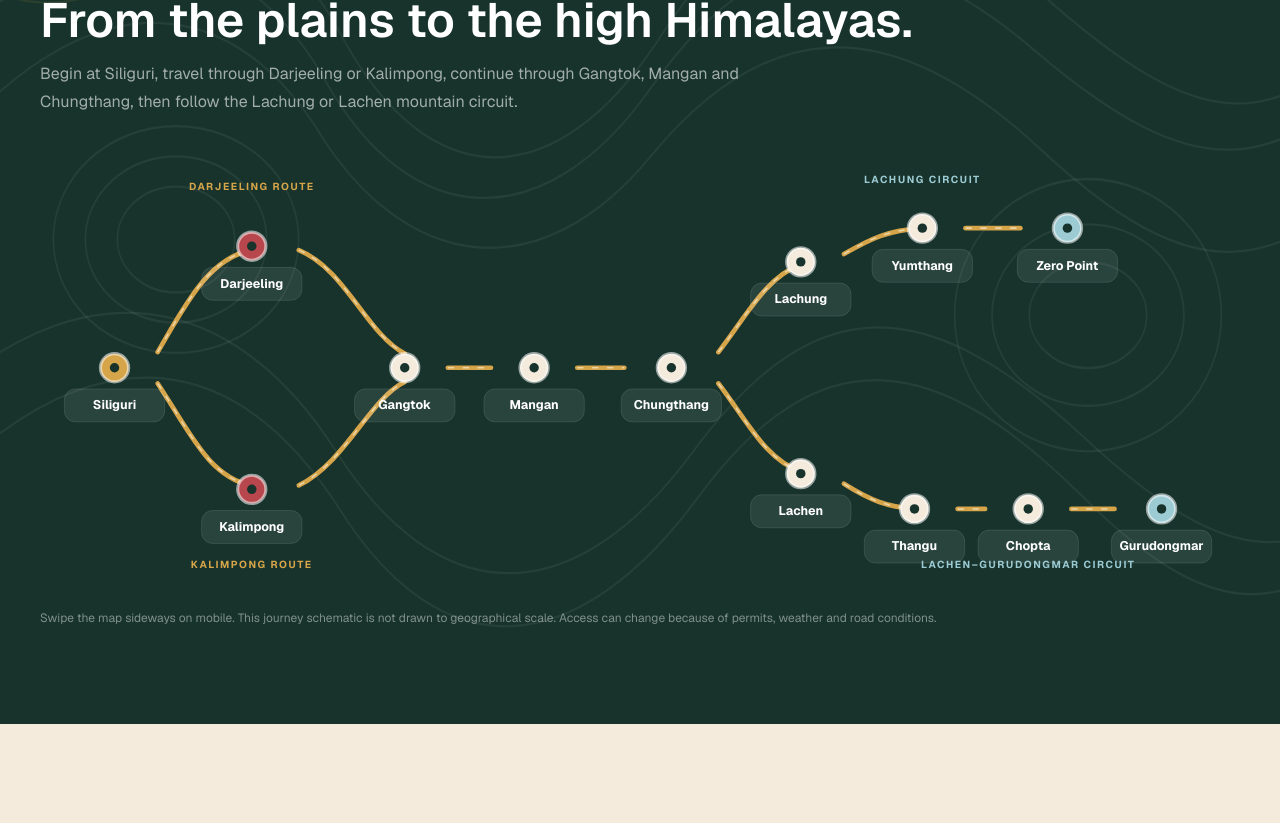
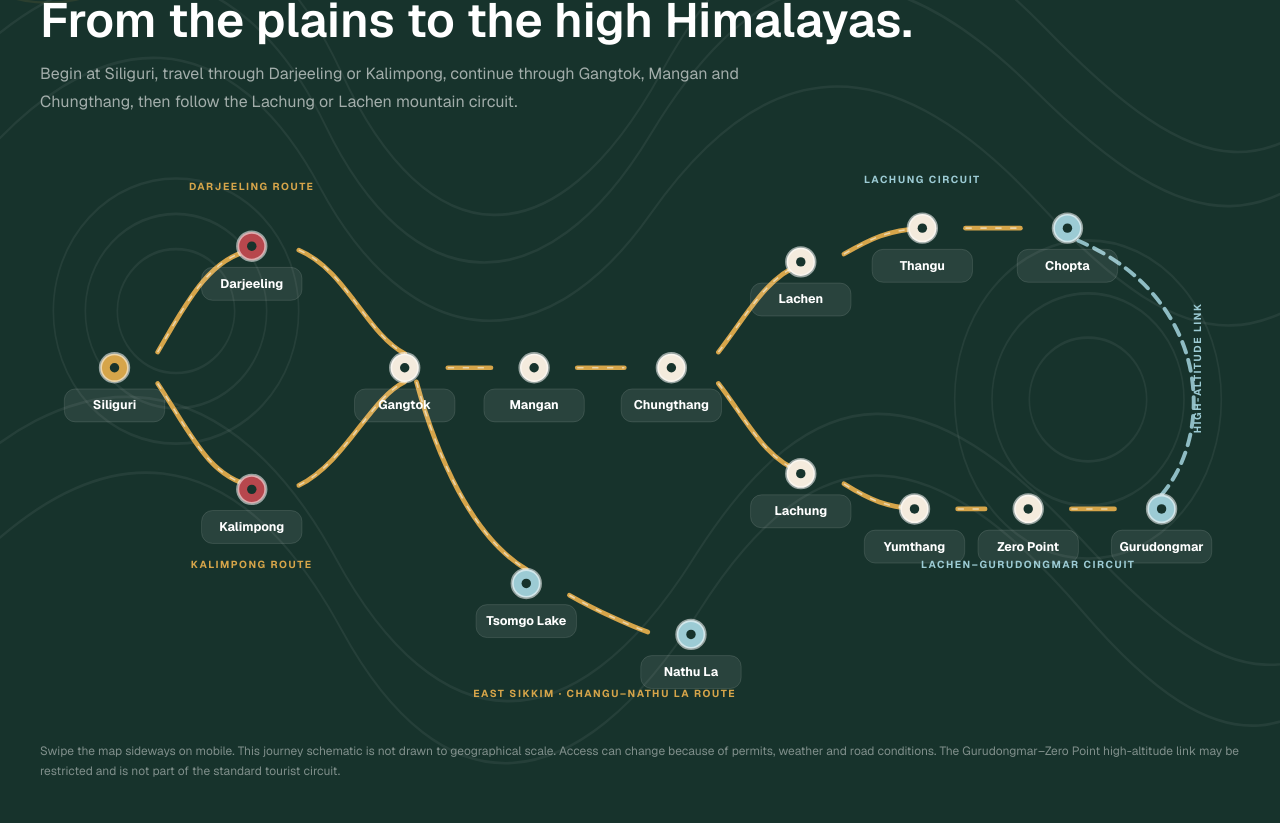
Before and after one commit to slsignals027/kalimpong-movie-hall, a Next.js app: page /tourism in a window 1280 px wide. Shown: the part 1737-2560 px from the top of the page. Built offline with nearby package versions, Linux system fonts and the light colour scheme; a web font is replaced by a local one.

Commit message:
Extend Sikkim tourism route map

```diff
--- a/app/(public)/tourism/page.tsx
+++ b/app/(public)/tourism/page.tsx
@@ -284,13 +284,15 @@ function JourneyMap() {
     { name: "Gangtok", x: 465, y: 270, kind: "main" },
     { name: "Mangan", x: 630, y: 270, kind: "main" },
     { name: "Chungthang", x: 805, y: 270, kind: "main" },
-    { name: "Lachung", x: 970, y: 135, kind: "north" },
-    { name: "Yumthang", x: 1125, y: 92, kind: "north" },
-    { name: "Zero Point", x: 1310, y: 92, kind: "destination" },
-    { name: "Lachen", x: 970, y: 405, kind: "north" },
-    { name: "Thangu", x: 1115, y: 450, kind: "north" },
-    { name: "Chopta", x: 1260, y: 450, kind: "north" },
+    { name: "Lachen", x: 970, y: 135, kind: "north" },
+    { name: "Thangu", x: 1125, y: 92, kind: "north" },
+    { name: "Chopta", x: 1310, y: 92, kind: "destination" },
+    { name: "Lachung", x: 970, y: 405, kind: "north" },
+    { name: "Yumthang", x: 1115, y: 450, kind: "north" },
+    { name: "Zero Point", x: 1260, y: 450, kind: "north" },
     { name: "Gurudongmar", x: 1430, y: 450, kind: "destination" },
+    { name: "Tsomgo Lake", x: 620, y: 545, kind: "destination" },
+    { name: "Nathu La", x: 830, y: 610, kind: "destination" },
   ];
 
   const paths = [
@@ -307,7 +309,12 @@ function JourneyMap() {
     "M1025 418C1060 440 1080 447 1115 450",
     "M1170 450H1205",
     "M1315 450H1370",
+    "M480 288C505 380 550 485 620 527",
+    "M675 560C710 580 755 600 775 607",
   ];
+
+  const highAltitudeLink =
+    "M1430 432C1500 350 1490 180 1324 108";
 
   const nodeColour = (kind: string) => {
     if (kind === "start") return "#d6a54a";
@@ -319,10 +326,10 @@ function JourneyMap() {
   return (
     <div className="hide-scrollbar overflow-x-auto pb-3" tabIndex={0} aria-label="Scrollable North Sikkim route map">
       <div className="min-w-[1050px]">
-        <svg viewBox="0 0 1530 540" className="h-auto w-full" role="img" aria-labelledby="route-map-title route-map-description">
-          <title id="route-map-title">Journey map from Siliguri to North Sikkim</title>
+        <svg viewBox="0 0 1530 710" className="h-auto w-full" role="img" aria-labelledby="route-map-title route-map-description">
+          <title id="route-map-title">Journey map from Siliguri across North and East Sikkim</title>
           <desc id="route-map-description">
-            Routes from Siliguri through Darjeeling or Kalimpong join at Gangtok, continue to Mangan and Chungthang, then divide towards Lachung and Zero Point or Lachen and Gurudongmar Lake.
+            Routes from Siliguri through Darjeeling or Kalimpong join at Gangtok. The northern route continues through Mangan and Chungthang before dividing towards Lachung and Zero Point or Lachen and Gurudongmar Lake. An East Sikkim branch runs from Gangtok through Tsomgo Lake to Nathu La, and a high-altitude road links Gurudongmar with Zero Point.
           </desc>
 
           <g fill="none" stroke="#d6a54a" strokeWidth="6" strokeLinecap="round" strokeLinejoin="round">
@@ -330,6 +337,10 @@ function JourneyMap() {
           </g>
           <g fill="none" stroke="white" strokeWidth="2" strokeDasharray="8 11" opacity=".52">
             {paths.map((path) => <path key={path} d={path} />)}
+          </g>
+
+          <g fill="none" stroke="#9ccbd4" strokeWidth="5" strokeDasharray="14 10" strokeLinecap="round" opacity=".9">
+            <path d={highAltitudeLink} />
           </g>
 
           {places.map((place) => (
@@ -346,10 +357,12 @@ function JourneyMap() {
           <g fill="#d6a54a" fontSize="13" fontWeight="700" letterSpacing="2">
             <text x="270" y="43" textAnchor="middle">DARJEELING ROUTE</text>
             <text x="270" y="525" textAnchor="middle">KALIMPONG ROUTE</text>
+            <text x="720" y="690" textAnchor="middle">EAST SIKKIM · CHANGU–NATHU LA ROUTE</text>
           </g>
           <g fill="#9ccbd4" fontSize="13" fontWeight="700" letterSpacing="2">
             <text x="1125" y="35" textAnchor="middle">LACHUNG CIRCUIT</text>
             <text x="1260" y="525" textAnchor="middle">LACHEN–GURUDONGMAR CIRCUIT</text>
+            <text x="1480" y="270" textAnchor="middle" transform="rotate(-90 1480 270)">HIGH-ALTITUDE LINK</text>
           </g>
         </svg>
       </div>
@@ -454,7 +467,7 @@ export default function TourismPage() {
           </div>
 
           <JourneyMap />
-          <p className="mt-4 text-xs leading-5 text-white/45">Swipe the map sideways on mobile. This journey schematic is not drawn to geographical scale. Access can change because of permits, weather and road conditions.</p>
+          <p className="mt-4 text-xs leading-5 text-white/45">Swipe the map sideways on mobile. This journey schematic is not drawn to geographical scale. Access can change because of permits, weather and road conditions. The Gurudongmar–Zero Point high-altitude link may be restricted and is not part of the standard tourist circuit.</p>
         </div>
       </section>
 
```
